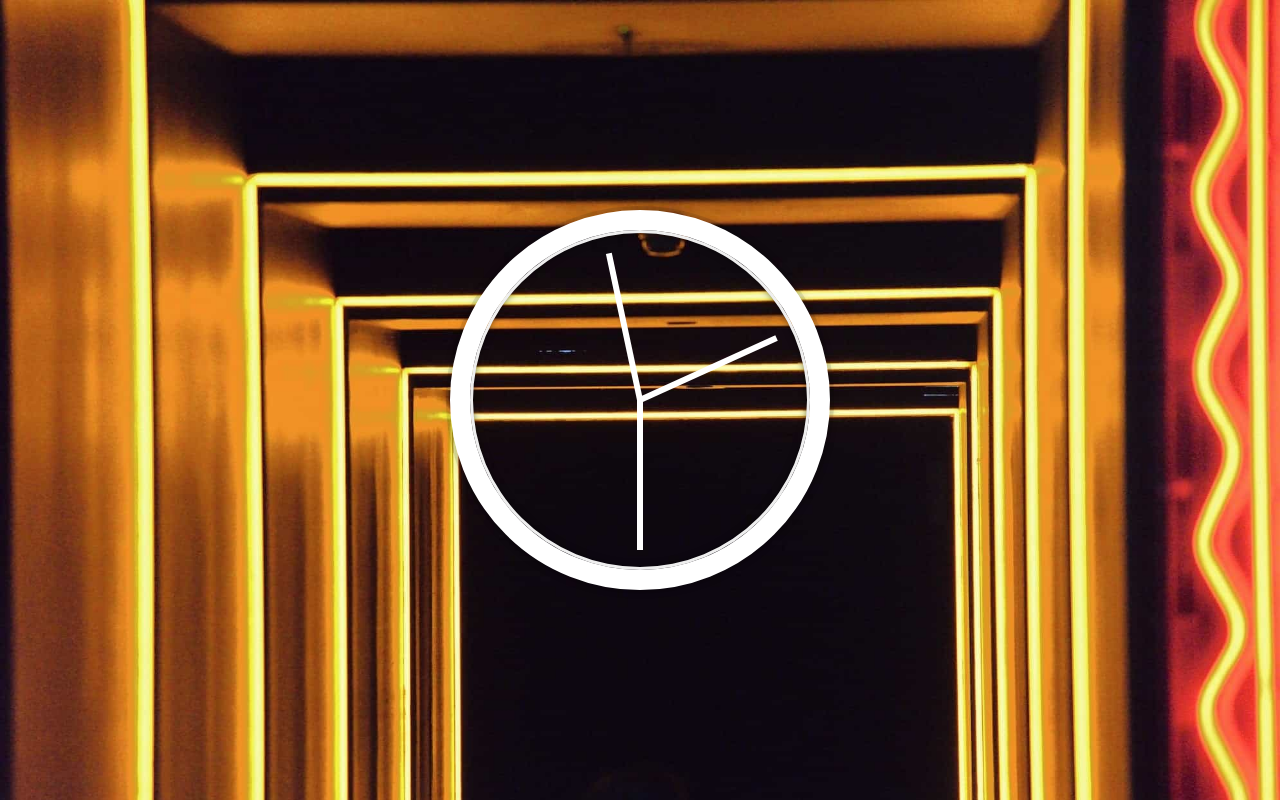
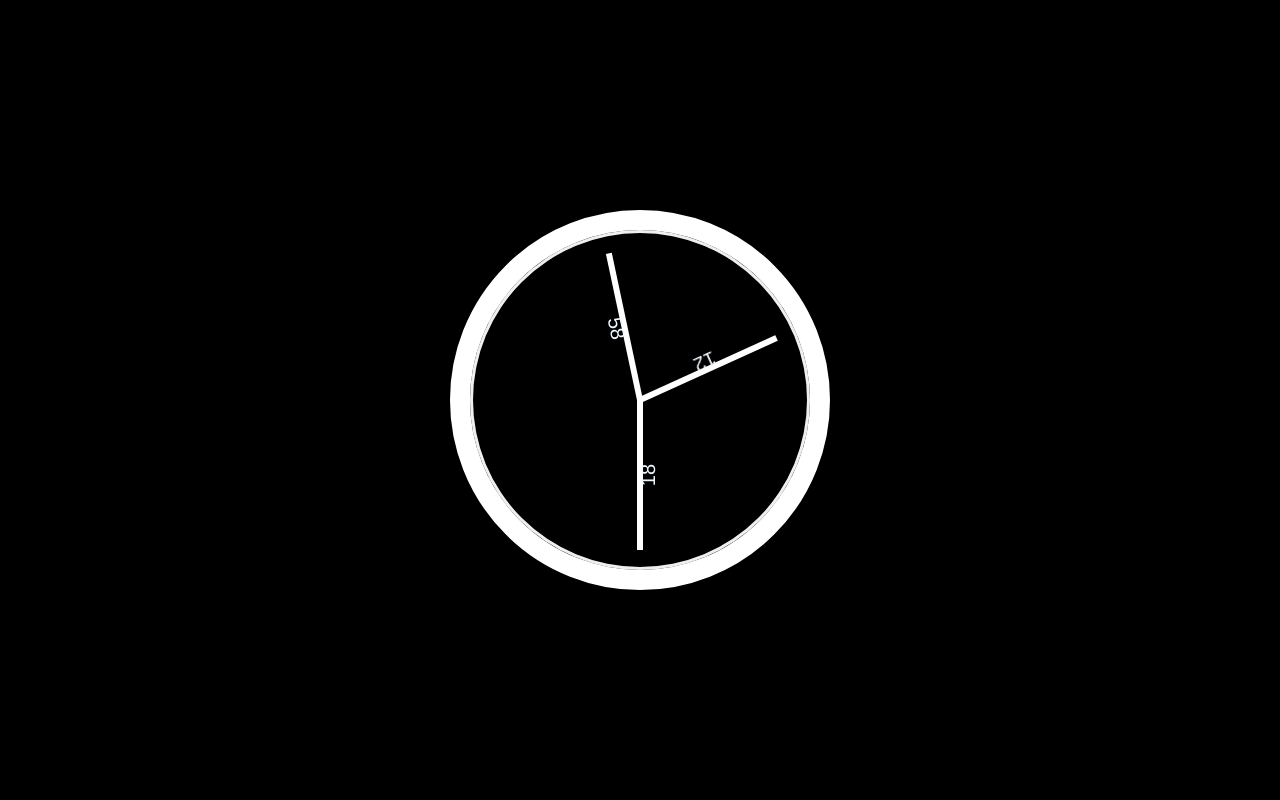
Before and after one commit to Sliqric7053/FunClock, a plain HTML site: page index.html in a window 1280 px wide. Drawn offline with Linux system fonts and the light colour scheme.

Commit message:
chore: Add clock numbers for readability

```diff
--- a/index.html
+++ b/index.html
@@ -8,9 +8,15 @@
 <body>
     <div class="clock">
       <div class="clock-face">
-        <div class="hand hour-hand"></div>
-        <div class="hand min-hand"></div>
-        <div class="hand second-hand"></div>
+        <div class="hand hour-hand">
+          <span class="face hour-face">hour</span>
+        </div>
+        <div class="hand min-hand">
+          <span class="face min-face">min</span>
+        </div>
+        <div class="hand second-hand">
+          <span class="face second-face">second</span>
+        </div>
       </div>
     </div>
   <script src="./script.js"></script>
--- a/script.js
+++ b/script.js
@@ -1,6 +1,10 @@
 const secondHand = document.querySelector('.second-hand');
 const minHand = document.querySelector('.min-hand');
 const hourHand = document.querySelector('.hour-hand');
+
+const secondFace = document.querySelector('.second-face');
+const minFace = document.querySelector('.min-face');
+const hourFace = document.querySelector('.hour-face');
 
 function setDate() {
     const now = new Date();
@@ -9,19 +13,24 @@ function setDate() {
     const seconds = now.getSeconds();
     const secondsDeg = ((seconds / 60) * 360) + 90; // seconds/60*360 for 100% based and +90 to offset for starting the hand at 12 o clock (i.e. transform: rotate(90deg))
 
+    secondFace.innerHTML = seconds;
     secondHand.style.transform = `rotate(${secondsDeg}deg)`;
 
     // minutes hand
     const mins = now.getMinutes();
     const minsDeg = ((mins / 60) * 360) + 90;
 
+    minFace.innerHTML = mins;
     minHand.style.transform = `rotate(${minsDeg}deg)`;
 
     // hour hand
     const hours = now.getHours();
     const hoursDeg = ((hours / 12) * 360) + 90;
 
+    hourFace.innerHTML = hours;
     hourHand.style.transform = `rotate(${hoursDeg}deg)`;
+
+    // TODO: Add faces with numbers on the edge of each hand
 }
 
 setInterval(setDate, 1000)
--- a/styles.css
+++ b/styles.css
@@ -1,5 +1,6 @@
 html {
-    background: #018DED url('./assets/clock-bg.jpg');
+    background: black;
+    /* background: #018DED url('./assets/clock-bg.jpg'); */
     background-size: cover;
     font-family: 'helvetica neue';
     text-align: center;
@@ -48,3 +49,7 @@ html {
     transition: all 0.5s;
     transition-timing-function: cubic-bezier(1, -0.49, 1, 1);
   }
+
+  .face {
+    color: aliceblue;
+  }
```
